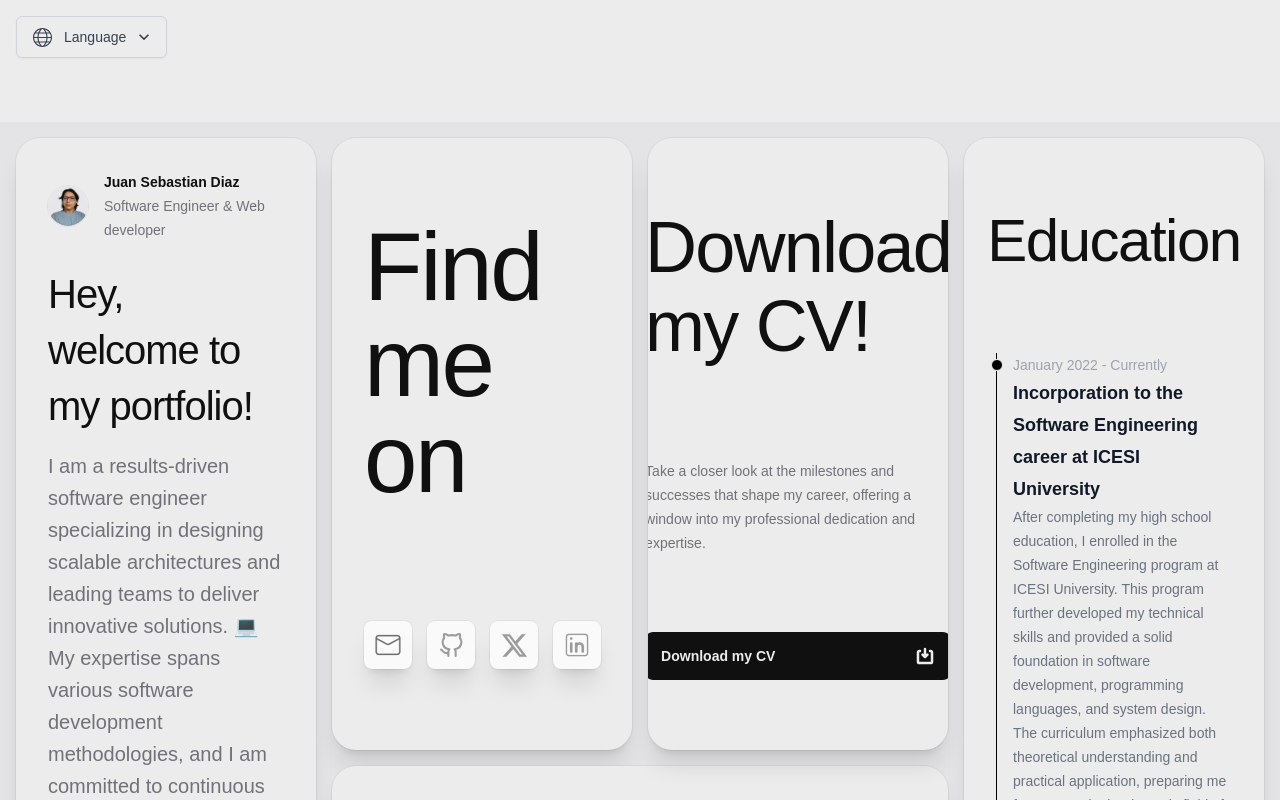
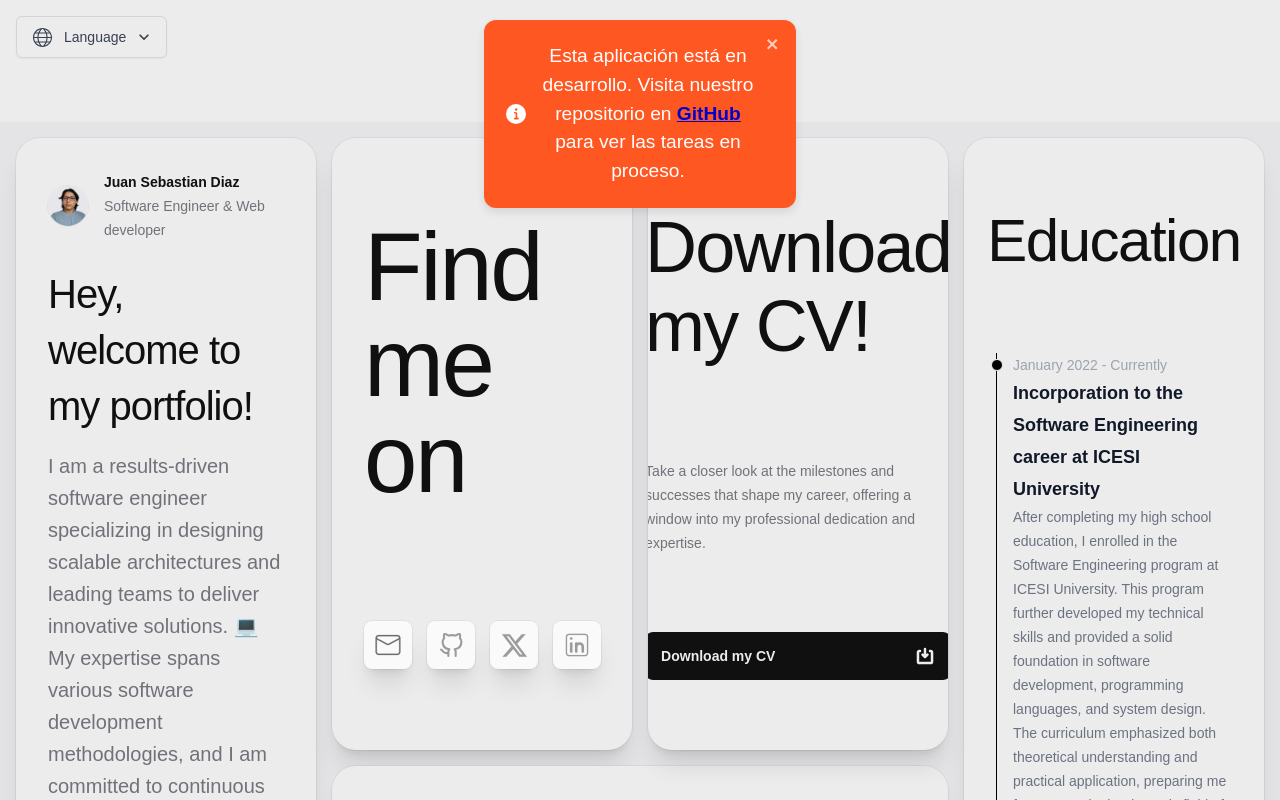
Before and after one commit to Sebastian-411/portfolio, a React (Create React App) app: page / in a window 1280 px wide. Shown: the top 800 px of the page. Built offline with nearby package versions, Linux system fonts and the light colour scheme; a web font is replaced by a local one.

Commit message:
refactor: Add react-toastify for displaying development information

```diff
--- a/package.json
+++ b/package.json
@@ -21,6 +21,7 @@
     "react-router-dom": "^6.23.1",
     "react-scripts": "latest",
     "react-slick": "^0.30.2",
+    "react-toastify": "^10.0.5",
     "resolve-url-loader": "latest",
     "slick-carousel": "^1.8.1",
     "swiper": "^11.1.4",
--- a/src/app/App.js
+++ b/src/app/App.js
@@ -1,8 +1,12 @@
-import React from "react";
+import React, { useEffect } from "react";
 import { Routes, Route, useNavigate } from "react-router-dom";
 import Home from "./Home";
 import Projects from "./Projects";
 import Certifications from "./Certifications";
+import { toast } from "react-toastify";
+import CustomToastContainer from "./components/custom/CustomToastContainer";
+
+import "../css/custom.css";
 
 function RedirectToHome() {
   const navigate = useNavigate();
@@ -13,6 +17,25 @@ function RedirectToHome() {
 }
 
 function App() {
+  useEffect(() => {
+    toast.info(
+      <>
+        Esta aplicación está en desarrollo. Visita nuestro repositorio en{" "}
+        <strong>
+          <a
+            href="https://github.com/Sebastian-411/portfolio"
+            target="_blank"
+            rel="noopener noreferrer"
+            style={{ color: "#00c", textDecoration: "underline" }}
+          >
+            GitHub
+          </a>
+        </strong>{" "}
+        para ver las tareas en proceso.
+      </>
+    );
+  }, []);
+
   return (
     <div className="App">
       <Routes>
@@ -21,6 +44,7 @@ function App() {
         <Route path="/certifications" element={<Certifications />} />
         <Route path="*" element={<RedirectToHome />} />
       </Routes>
+      <CustomToastContainer />
     </div>
   );
 }
--- a/src/app/components/Content.js
+++ b/src/app/components/Content.js
@@ -9,6 +9,8 @@ import Carousel from "./skills/Carousel";
 import Certification from "./content/Certification";
 
 export default function Content() {
+
+
   return (
     <section>
       <div className="p-4">
--- /dev/null
+++ b/src/app/components/custom/CustomToastContainer.js
@@ -0,0 +1,19 @@
+import React from "react";
+import { ToastContainer } from "react-toastify";
+import "react-toastify/dist/ReactToastify.css";
+
+const CustomToastContainer = () => {
+  return (
+    <ToastContainer
+      position="top-center"
+      autoClose={false}
+      hideProgressBar={true}
+      closeOnClick={true}
+      draggable={true}
+      pauseOnHover={true}
+      theme="colored"
+    />
+  );
+};
+
+export default CustomToastContainer;
--- /dev/null
+++ b/src/css/custom.css
@@ -0,0 +1,21 @@
+.Toastify .Toastify__toast--info {
+  background-color: #ff5722;
+  color: white;
+  border-radius: 12px;
+  font-family: 'Arial', sans-serif;
+  text-align: center;
+  font-size: 1.2em;
+  padding: 16px;
+  box-shadow: 0 4px 8px rgba(0, 0, 0, 0.1);
+}
+
+.Toastify .Toastify__toast-body a {
+  color: #ffdd57;
+  font-weight: bold;
+  text-decoration: underline;
+}
+
+.Toastify .custom-toast {
+  min-width: 350px;
+  max-width: 500px;
+}
```
Also changed, not shown: src/css/global.css (line endings or trailing spaces), 1 other file (tests, documents, lock files or other folders).
